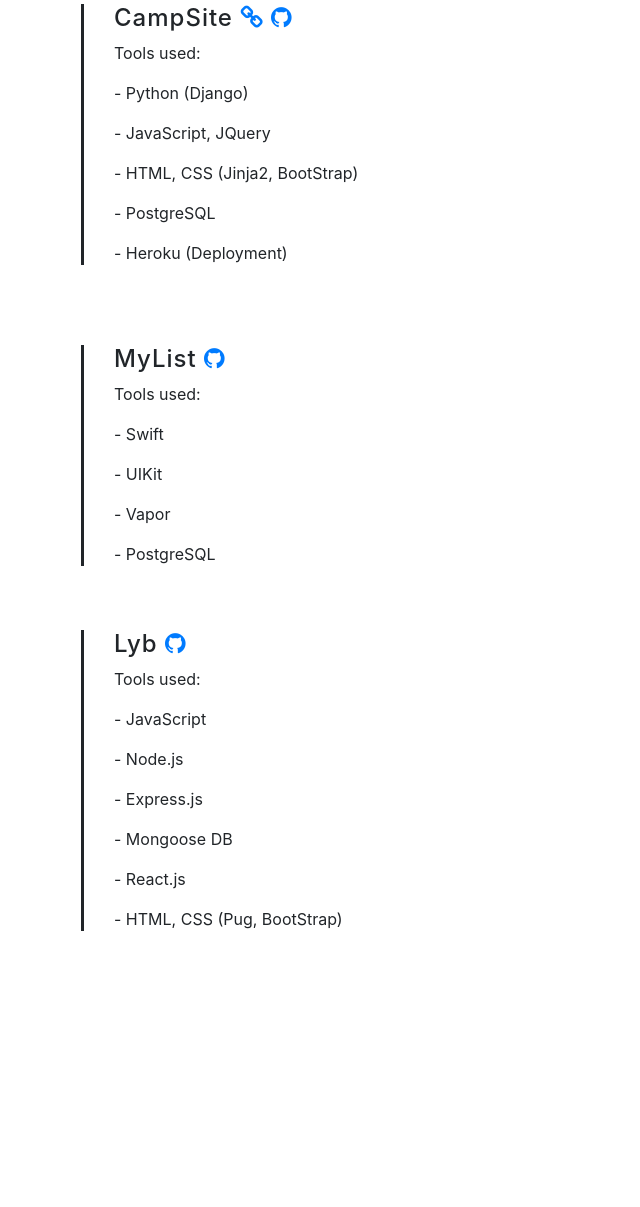
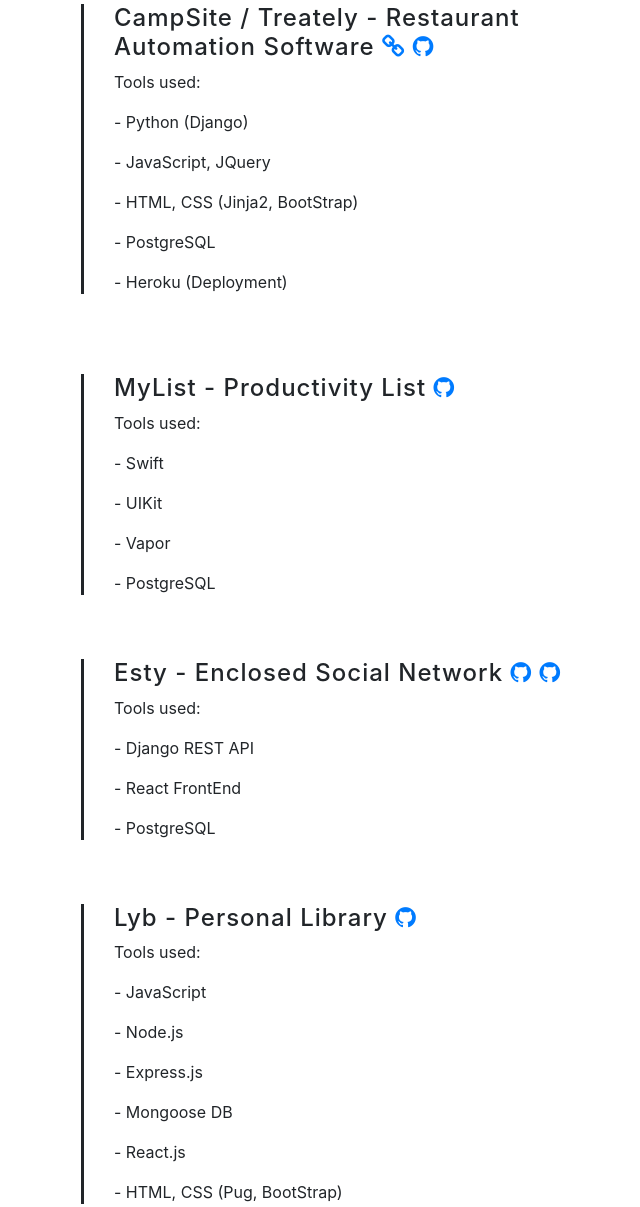
Before and after one commit to cezzzanne/pabloare.github.io, a plain HTML site: page projects.html in a window 1280 px wide. Shown: the part 221-1428 px from the top of the page, without its empty margins (19-659 px from the left). Before the commit the page ends 1168 px from the top, so only its background shows below. Drawn offline with nearby package versions, Linux system fonts and the light colour scheme.

Commit message:
added cs

```diff
--- a/projects.html
+++ b/projects.html
@@ -24,7 +24,7 @@
                       <div class="row">
                           <div class="col-6 col-xs-6">
                       <div class="campsite">
-                      <h4>CampSite  <a href="htttp://www.campsite.ml/manager"><i class="fa fa-chain"></i></a>
+                      <h4>CampSite / Treately - Restaurant Automation Software <a href="https://www.treately.com"><i class="fa fa-chain"></i></a>
                           <a href="https://github.com/cezzzanne/campsite"><i class="fa fa-github"></i></a>
                       </h4>
                       <p>Tools used:</p>
@@ -40,7 +40,7 @@
                           </div>
                       </div>
                       <div class="shoplist">
-                      <h4>MyList
+                      <h4>MyList - Productivity List
                           <a href="https://github.com/cezzzanne/shopplist"><i class="fa fa-github"></i></a>
                       </h4>
                       <p>Tools used:</p>
@@ -50,8 +50,20 @@
                       <p>-  PostgreSQL</p>
                       </div>
 
+                        <div class="shoplist">
+                      <h4>Esty - Enclosed Social Network
+                          <a href="https://github.com/cezzzanne/espy"><i class="fa fa-github"></i></a>
+                          <a href="https://github.com/cezzzanne/espyFE"><i class="fa fa-github"></i></a>
+                      </h4>
+                      <p>Tools used:</p>
+                      <p>-  Django REST API</p>
+                      <p>-  React FrontEnd</p>
+                      <p>-  PostgreSQL</p>
+                      </div>
+
+
                          <div class="shoplist">
-                      <h4>Lyb
+                      <h4>Lyb - Personal Library
                           <a href="https://github.com/cezzzanne/locallib"><i class="fa fa-github"></i></a>
                       </h4>
                       <p>Tools used:</p>
```
